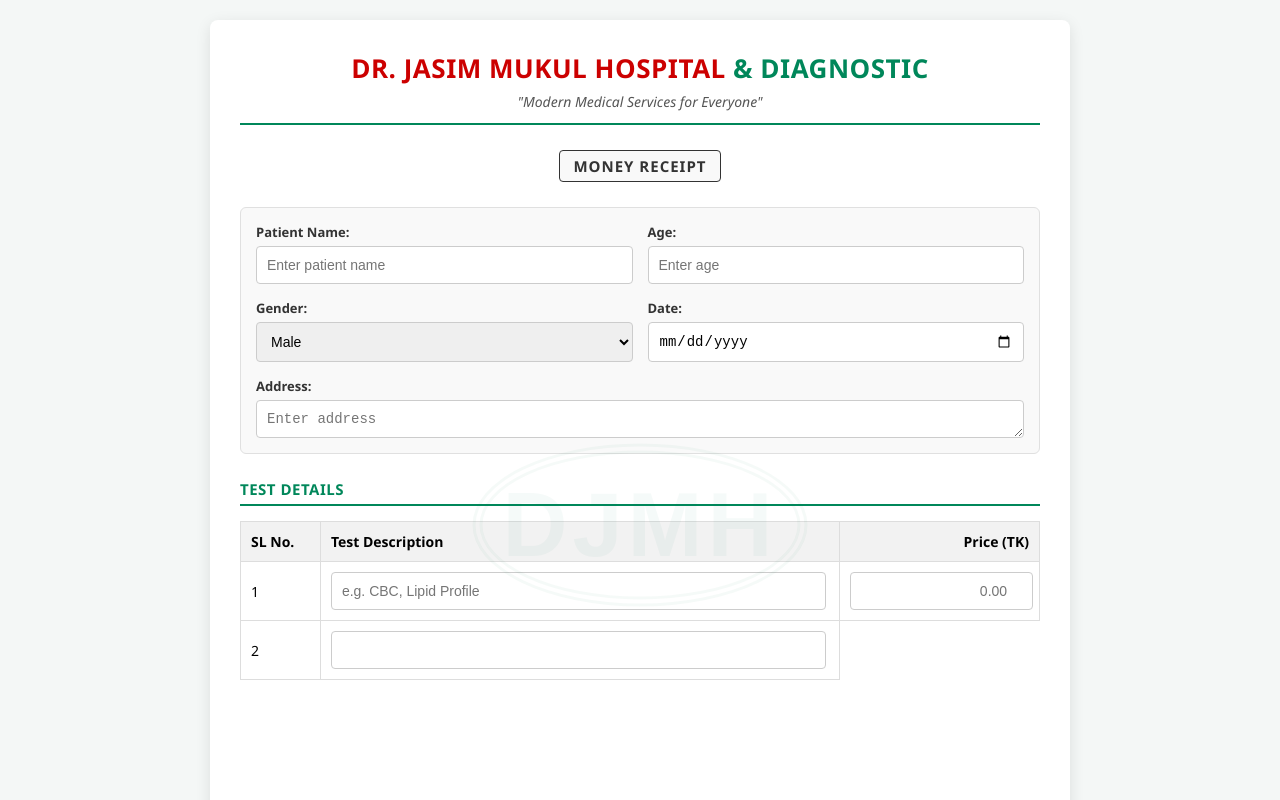
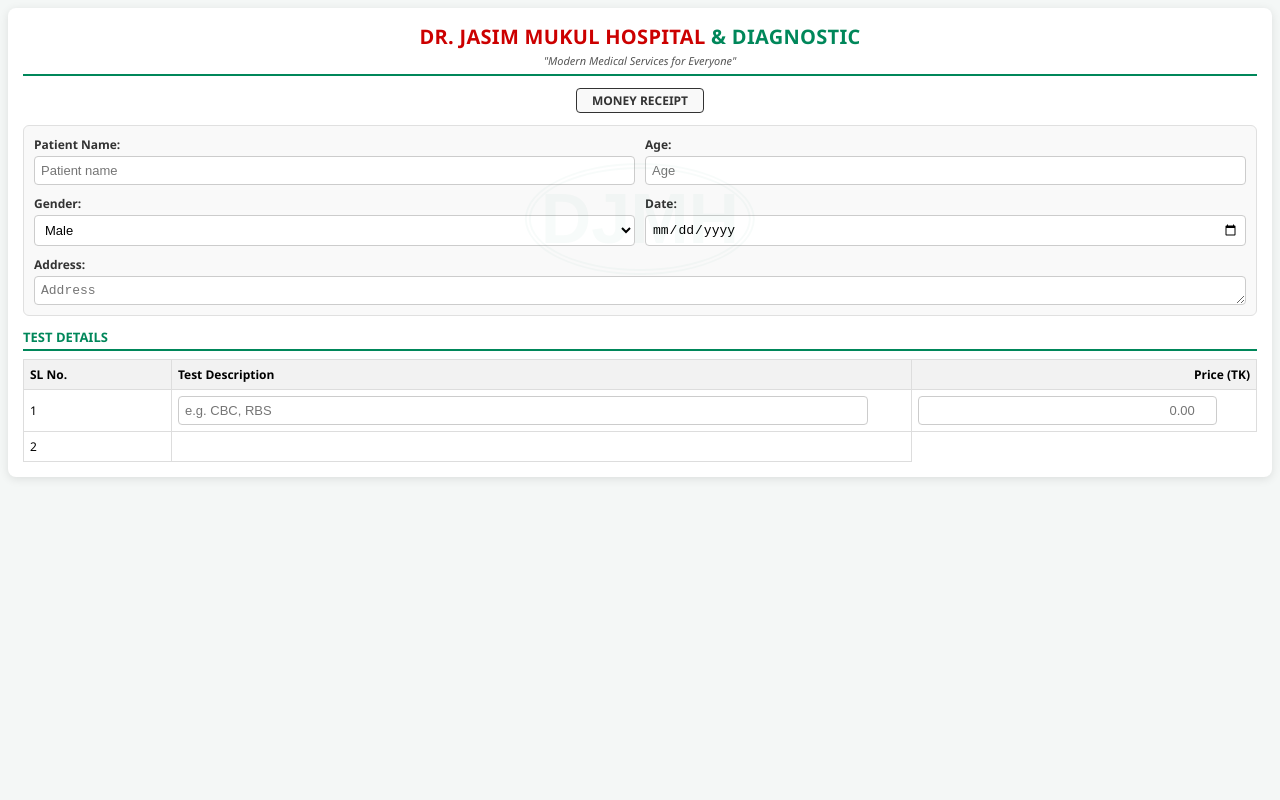
Before and after one commit to drjosimmukulhospital/Dr-josim-mukul-hospital-, a plain HTML site: page index.html in a window 1280 px wide. Shown: the top 800 px of the page. Drawn offline with Linux system fonts and the light colour scheme.

Commit message:
Update index.html

```diff
--- a/index.html
+++ b/index.html
@@ -9,91 +9,82 @@
             font-family: 'Segoe UI', Tahoma, Geneva, Verdana, sans-serif;
             background-color: #f4f7f6;
             margin: 0;
-            padding: 20px;
+            padding: 8px;
         }
         .container {
-            max-width: 800px;
+            max-width: 100%;
             background: #ffffff;
             margin: 0 auto;
-            padding: 30px;
+            padding: 15px;
             border-radius: 8px;
-            box-shadow: 0 4px 15px rgba(0,0,0,0.1);
+            box-shadow: 0 2px 10px rgba(0,0,0,0.1);
             position: relative;
-            min-height: 950px;
-            display: flex;
-            flex-direction: column;
-            justify-content: space-between;
+            box-sizing: border-box;
         }
-        /* 🩺 Official Hospital Pad Header */
+        /* 🩺 Official Pad Header */
         .pad-header {
             text-align: center;
             border-bottom: 2px solid #00875a;
-            padding-bottom: 12px;
-            margin-bottom: 25px;
+            padding-bottom: 6px;
+            margin-bottom: 12px;
         }
         .logo-text-en {
             color: #cc0000;
-            font-size: 26px;
+            font-size: 20px;
             font-weight: bold;
             margin: 0;
-            letter-spacing: 0.5px;
+            letter-spacing: 0.3px;
         }
         .logo-text-en span {
             color: #00875a;
         }
         .slogan {
-            font-size: 14px;
+            font-size: 11px;
             color: #555;
-            margin: 6px 0 0 0;
+            margin: 3px 0 0 0;
             font-style: italic;
-            font-weight: 500;
         }
         /* 📜 Background Watermark */
         .watermark {
             position: absolute;
-            top: 50%;
+            top: 45%;
             left: 50%;
             transform: translate(-50%, -50%);
-            font-size: 90px;
+            font-size: 70px;
             font-weight: bold;
-            color: rgba(0, 135, 90, 0.04);
+            color: rgba(0, 135, 90, 0.03);
             font-family: Arial, sans-serif;
-            letter-spacing: 5px;
             pointer-events: none;
             user-select: none;
             text-align: center;
-            border: 10px double rgba(0, 135, 90, 0.04);
-            padding: 20px;
+            border: 6px double rgba(0, 135, 90, 0.03);
+            padding: 10px;
             border-radius: 50%;
         }
         .receipt-title {
             text-align: center;
-            font-size: 15px;
+            font-size: 12px;
             font-weight: bold;
-            letter-spacing: 1px;
-            margin-bottom: 25px;
+            margin-bottom: 12px;
             color: #333;
             border: 1px solid #333;
-            width: 150px;
+            width: 120px;
             margin-left: auto;
             margin-right: auto;
-            padding: 5px;
+            padding: 3px;
             border-radius: 4px;
             background-color: #f9f9f9;
             text-transform: uppercase;
         }
-        .main-content {
-            flex-grow: 1;
-        }
         .patient-info {
             display: grid;
             grid-template-columns: repeat(2, 1fr);
-            gap: 15px;
+            gap: 10px;
             background: #f9f9f9;
-            padding: 15px;
+            padding: 10px;
             border-radius: 6px;
             border: 1px solid #e0e0e0;
-            margin-bottom: 25px;
+            margin-bottom: 12px;
         }
         .form-group {
             display: flex;
@@ -104,50 +95,52 @@
         }
         label {
             font-weight: bold;
-            margin-bottom: 5px;
+            margin-bottom: 3px;
             color: #333;
-            font-size: 13px;
+            font-size: 12px;
         }
         input, textarea, select {
-            padding: 10px;
+            padding: 6px;
             border: 1px solid #ccc;
             border-radius: 4px;
-            font-size: 14px;
+            font-size: 13px;
+            box-sizing: border-box;
+            background-color: #fff;
         }
         .print-value {
             display: none;
-            padding: 5px 0;
-            font-size: 15px;
+            padding: 3px 0;
+            font-size: 13px;
             border-bottom: 1px dotted #ccc;
         }
         .test-section h3 {
             border-bottom: 2px solid #00875a;
-            padding-bottom: 5px;
+            padding-bottom: 3px;
             color: #00875a;
-            font-size: 15px;
+            font-size: 13px;
             text-transform: uppercase;
-            letter-spacing: 0.5px;
+            margin: 8px 0;
         }
         table {
             width: 100%;
             border-collapse: collapse;
-            margin-top: 10px;
+            margin-top: 5px;
         }
         th, td {
             border: 1px solid #ddd;
-            padding: 10px;
+            padding: 6px;
             text-align: left;
-            font-size: 14px;
+            font-size: 12px;
         }
         th {
             background-color: #f2f2f2;
         }
         .billing-summary {
-            margin-top: 25px;
+            margin-top: 12px;
             display: flex;
             flex-direction: column;
             align-items: flex-end;
-            gap: 8px;
+            gap: 5px;
         }
         .billing-box {
             display: flex;
@@ -155,47 +148,59 @@
             gap: 10px;
         }
         .billing-box label {
-            width: 150px;
+            width: 110px;
             text-align: right;
-            font-size: 14px;
+            font-size: 12px;
         }
         .billing-box input {
-            width: 150px;
+            width: 110px;
             text-align: right;
             font-weight: bold;
+            padding: 5px;
         }
         .btn-container {
-            margin-top: 25px;
+            margin-top: 15px;
             text-align: right;
         }
         button {
             background-color: #00875a;
             color: white;
             border: none;
-            padding: 12px 25px;
-            font-size: 15px;
+            padding: 10px 18px;
+            font-size: 13px;
             border-radius: 4px;
             cursor: pointer;
             font-weight: bold;
+            width: 100%;
+        }
+        .btn-add {
+            width: auto;
+            padding: 4px 8px;
+            font-size: 11px;
+            margin-top: 5px;
+            background-color: #555;
         }
         button:hover {
             background-color: #006644;
         }
-        /* 🗺️ Official Pad Footer Style */
+        /* 🗺️ Official Pad Footer */
         .pad-footer {
             background-color: #1a4d80;
             color: white;
             text-align: center;
-            padding: 12px;
-            font-size: 14px;
+            padding: 8px;
+            font-size: 11px;
             border-radius: 4px;
-            margin-top: 30px;
-            line-height: 1.6;
-            letter-spacing: 0.5px;
+            margin-top: 20px;
+            line-height: 1.4;
         }
 
-        /* 🖨️ CSS Media Query for Professional Printing */
+        /* 🖨️ CSS Media Query for perfect Print */
         @media print {
+            @page {
+                size: A4;
+                margin: 10mm 15mm 10mm 15mm;
+            }
             body {
                 background-color: #fff;
                 padding: 0;
@@ -203,9 +208,9 @@
             }
             .container {
                 box-shadow: none;
-                padding: 10px;
+                padding: 0;
                 max-width: 100%;
-                min-height: 98vh;
+                width: 100%;
             }
             input, textarea, select, button, .btn-container {
                 display: none !important;
@@ -217,7 +222,8 @@
                 background: none !important;
                 border: none !important;
                 padding: 0 !important;
-                margin-bottom: 20px;
+                margin-bottom: 12px;
+                gap: 6px;
             }
             th {
                 background-color: #f2f2f2 !important;
@@ -229,6 +235,7 @@
                 color: #fff !important;
                 -webkit-print-color-adjust: exact;
                 print-color-adjust: exact;
+                margin-top: 40px;
             }
             tr.empty-row {
                 display: none !important;
@@ -255,12 +262,12 @@
         <div class="patient-info">
             <div class="form-group">
                 <label>Patient Name:</label>
-                <input type="text" id="patientName" placeholder="Enter patient name">
+                <input type="text" id="patientName" placeholder="Patient name">
                 <div id="pNamePrint" class="print-value">-</div>
             </div>
             <div class="form-group">
                 <label>Age:</label>
-                <input type="text" id="patientAge" placeholder="Enter age">
+                <input type="text" id="patientAge" placeholder="Age">
                 <div id="pAgePrint" class="print-value">-</div>
             </div>
             <div class="form-group">
@@ -279,7 +286,7 @@
             </div>
             <div class="form-group full-width">
                 <label>Address:</label>
-                <textarea id="patientAddress" rows="1" placeholder="Enter address"></textarea>
+                <textarea id="patientAddress" rows="1" placeholder="Address"></textarea>
                 <div id="pAddressPrint" class="print-value">-</div>
             </div>
         </div>
@@ -290,16 +297,16 @@
             <table>
                 <thead>
                     <tr>
-                        <th style="width: 10%;">SL No.</th>
-                        <th style="width: 65%;">Test Description</th>
-                        <th style="width: 25%; text-align: right;">Price (TK)</th>
+                        <th style="width: 12%;">SL No.</th>
+                        <th style="width: 60%;">Test Description</th>
+                        <th style="width: 28%; text-align: right;">Price (TK)</th>
                     </tr>
                 </thead>
                 <tbody id="testTableBody">
                     <tr>
                         <td>1</td>
                         <td>
-                            <input type="text" style="width:95%;" class="test-name" placeholder="e.g. CBC, Lipid Profile">
+                            <input type="text" style="width:95%;" class="test-name" placeholder="e.g. CBC, RBS">
                             <div class="print-value test-name-print"></div>
                         </td>
                         <td>
@@ -310,4 +317,3 @@
                     <tr>
                         <td>2</td>
                         <td>
-                            <input type="text" style="width:95%;" class="test-name" placeholder="">
```
